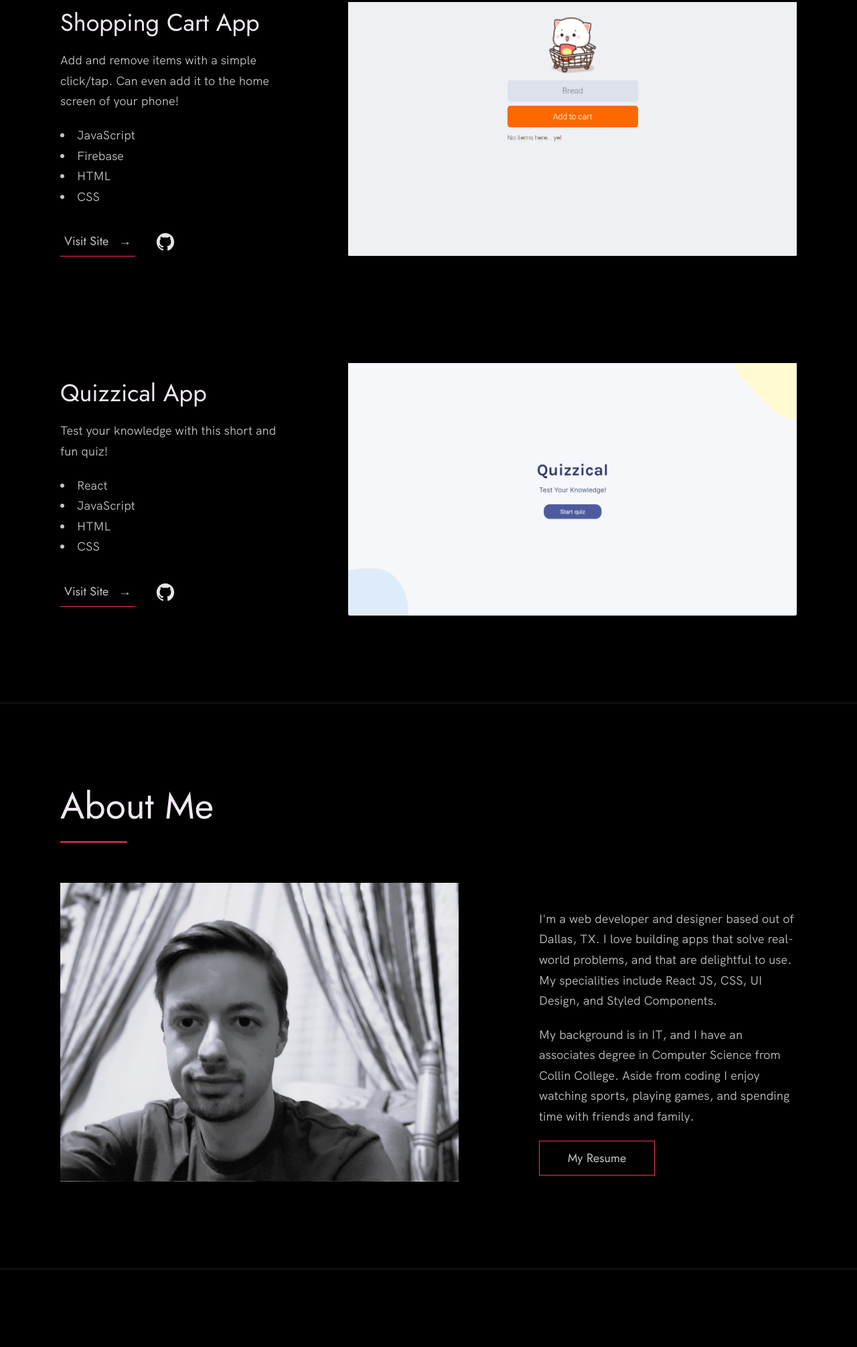
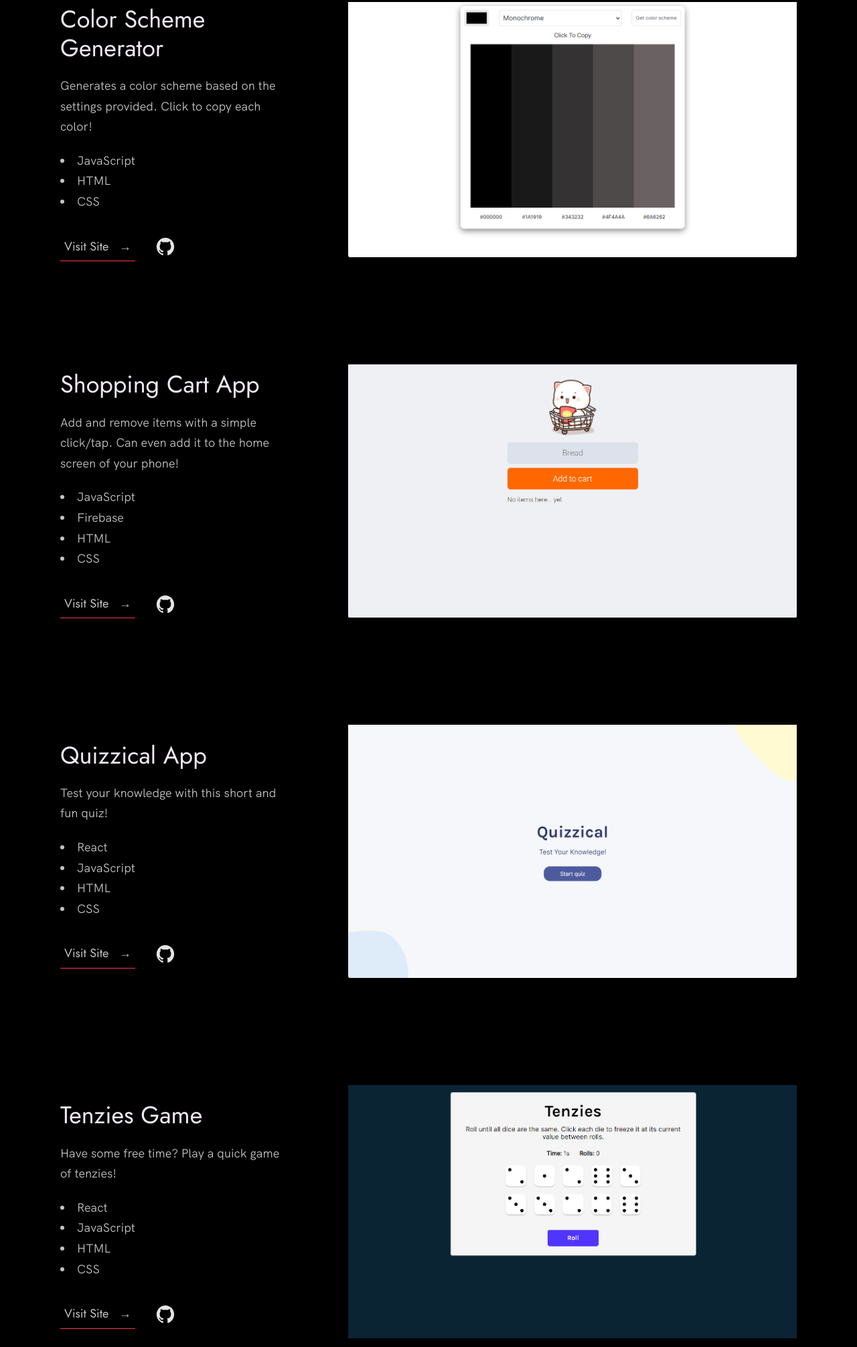
Before and after one commit to Cory117/dev-portfolio, a website built with Vite: page index.html in a window 1280 px wide. Shown: the part 2139-4150 px from the top of the page at 67% size. Built offline with nearby package versions, Linux system fonts and the light colour scheme.

Commit message:
added projects to work section

```diff
--- a/index.html
+++ b/index.html
@@ -106,6 +106,31 @@
 
           <div class="work__box">
             <div class="work__text">
+              <h3>Color Scheme Generator</h3>
+              <p>
+                Generates a color scheme based on the settings provided. Click to copy each color!
+              </p>
+              <ul class="work__list">
+                <li>JavaScript</li>
+                <li>HTML</li>
+                <li>CSS</li>
+              </ul>
+              <div class="work__links">
+                <a href="https://glittering-dusk-f14286.netlify.app/" target="_blank" class="link__text">
+                  Visit Site <span>&rarr;</span>
+                </a>
+                <a href="https://github.com/Cory117/color-generator" target="_blank">
+                  <img src="./images/github.svg" class="work__code" title="View Source Code" alt="GitHub">
+                </a>
+              </div>
+            </div>
+            <div class="work__image-box">
+              <img src="./images/color-img.png" class="work__image" alt="Project 3" />
+            </div>
+          </div>
+
+          <div class="work__box">
+            <div class="work__text">
               <h3>Shopping Cart App</h3>
               <p>
                 Add and remove items with a simple click/tap. Can even add it to the home screen of your phone!
@@ -126,7 +151,7 @@
               </div>
             </div>
             <div class="work__image-box">
-              <img src="./images/cart-img.png" class="work__image" alt="Project 3" />
+              <img src="./images/cart-img.png" class="work__image" alt="Project 4" />
             </div>
           </div>
 
@@ -152,7 +177,33 @@
               </div>
             </div>
             <div class="work__image-box">
-              <img src="./images/quiz-img.png" class="work__image" alt="Project 4" />
+              <img src="./images/quiz-img.png" class="work__image" alt="Project 5" />
+            </div>
+          </div>
+
+          <div class="work__box">
+            <div class="work__text">
+              <h3>Tenzies Game</h3>
+              <p>
+                Have some free time? Play a quick game of tenzies!
+              </p>
+              <ul class="work__list">
+                <li>React</li>
+                <li>JavaScript</li>
+                <li>HTML</li>
+                <li>CSS</li>
+              </ul>
+              <div class="work__links">
+                <a href="https://cory-tenzies-game.netlify.app/" target="_blank" class="link__text">
+                  Visit Site <span>&rarr;</span>
+                </a>
+                <a href="https://github.com/Cory117/tenzies-game" target="_blank">
+                  <img src="./images/github.svg" class="work__code" title="View Source Code" alt="GitHub">
+                </a>
+              </div>
+            </div>
+            <div class="work__image-box">
+              <img src="./images/tenzies-img.png" class="work__image" alt="Project 6" />
             </div>
           </div>
         </div>
```
Also changed, not shown: images/color-img.png (added), images/tenzies-img.png (added).
